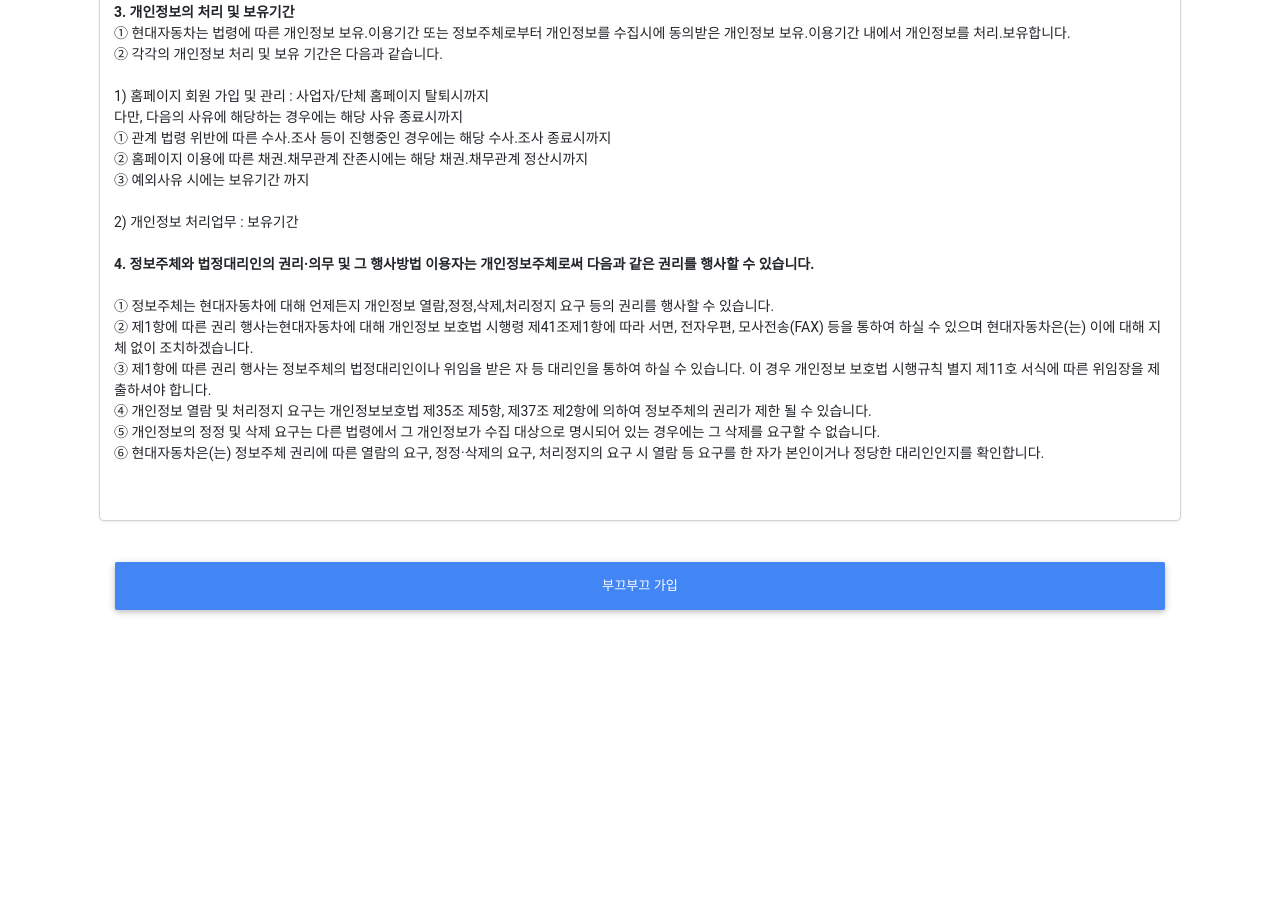
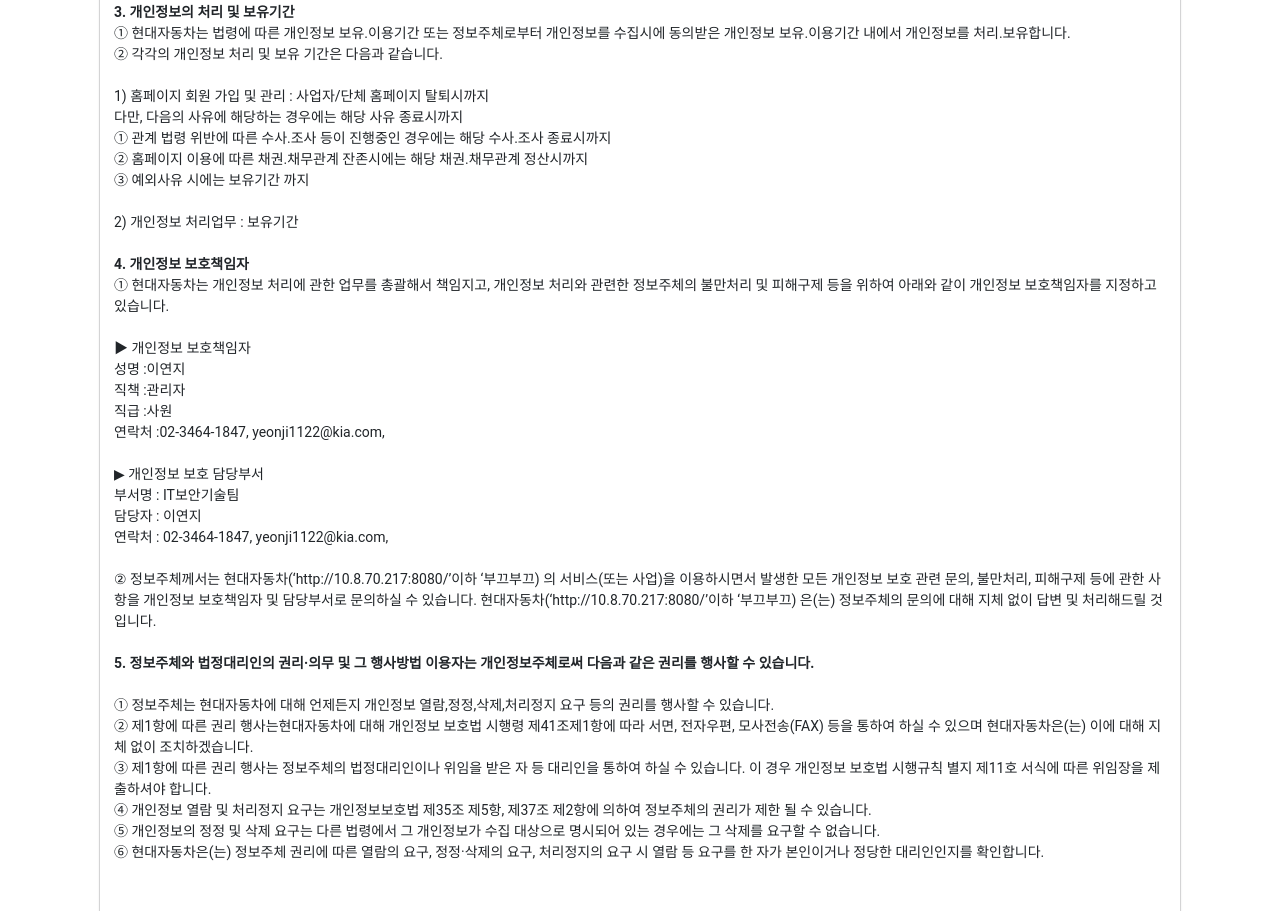
Before and after one commit to it-tech-division/bookbook, a Flask app: page /registUser in a window 1280 px wide, after a click on "개인정보 처리방침 원문 보기". Shown: the part 1342-2253 px from the top of the page. Before the commit the page ends 1957 px from the top, so only its background shows below. Run offline with Flask 2, Linux system fonts and the light colour scheme; some libraries are stand-ins or nearby versions.

Commit message:
개인정보 수집 동의 관련 버그 해결 및 내용 추가

```diff
--- a/templates/privacy.html
+++ b/templates/privacy.html
@@ -42,8 +42,23 @@
 
 2) 개인정보 처리업무 : 보유기간<br><br>
 
+<b>4. 개인정보 보호책임자</b><br>
+① 현대자동차는 개인정보 처리에 관한 업무를 총괄해서 책임지고, 개인정보 처리와 관련한 정보주체의 불만처리 및 피해구제 등을 위하여 아래와 같이 개인정보 보호책임자를 지정하고 있습니다.<br><br>
 
-<b>4. 정보주체와 법정대리인의 권리·의무 및 그 행사방법 이용자는 개인정보주체로써 다음과 같은 권리를 행사할 수 있습니다.</b><br><br>
+▶ 개인정보 보호책임자 <br>
+성명 :이연지<br>
+직책 :관리자<br>
+직급 :사원<br>
+연락처 :02-3464-1847, yeonji1122@kia.com,<br><br>
+
+▶ 개인정보 보호 담당부서<br>
+부서명 : IT보안기술팀<br>
+담당자 : 이연지<br>
+연락처 : 02-3464-1847, yeonji1122@kia.com,<br><br>
+
+② 정보주체께서는 현대자동차(‘http://10.8.70.217:8080/’이하 ‘부끄부끄) 의 서비스(또는 사업)을 이용하시면서 발생한 모든 개인정보 보호 관련 문의, 불만처리, 피해구제 등에 관한 사항을 개인정보 보호책임자 및 담당부서로 문의하실 수 있습니다. 현대자동차(‘http://10.8.70.217:8080/’이하 ‘부끄부끄) 은(는) 정보주체의 문의에 대해 지체 없이 답변 및 처리해드릴 것입니다.<br><br>
+
+<b>5. 정보주체와 법정대리인의 권리·의무 및 그 행사방법 이용자는 개인정보주체로써 다음과 같은 권리를 행사할 수 있습니다.</b><br><br>
 
 ① 정보주체는 현대자동차에 대해 언제든지 개인정보 열람,정정,삭제,처리정지 요구 등의 권리를 행사할 수 있습니다.<br>
 ② 제1항에 따른 권리 행사는현대자동차에 대해 개인정보 보호법 시행령 제41조제1항에 따라 서면, 전자우편, 모사전송(FAX) 등을 통하여 하실 수 있으며 현대자동차은(는) 이에 대해 지체 없이 조치하겠습니다.<br>
--- a/templates/registUser.html
+++ b/templates/registUser.html
@@ -89,7 +89,6 @@
 
 <script type="text/javascript" src="https://code.jquery.com/jquery-3.1.1.min.js"></script>
 <script src="https://cdnjs.cloudflare.com/ajax/libs/popper.js/1.11.0/umd/popper.min.js" integrity="sha384-b/U6ypiBEHpOf/4+1nzFpr53nxSS+GLCkfwBdFNTxtclqqenISfwAzpKaMNFNmj4" crossorigin="anonymous"></script>
-<script src="https://maxcdn.bootstrapcdn.com/bootstrap/4.0.0-beta/js/bootstrap.min.js" integrity="sha384-h0AbiXch4ZDo7tp9hKZ4TsHbi047NrKGLO3SEJAg45jXxnGIfYzk4Si90RDIqNm1" crossorigin="anonymous"></script>
 
 <script type="text/javascript">
 function checkPass(){
@@ -111,9 +110,14 @@
 
 function checkEmail() {
 	var email = document.getElementById("email").value;
+	var name = document.getElementById("name").value;
+
 	var exptext = /^[A-Za-z0-9_\.\-]+@[A-Za-z0-9\-]+\.[A-Za-z0-9\-]+/;
 
-	if(exptext.test(email) == false){
+	if(name==""){
+		alert("이름을 입력해주세요.");
+		return false;
+	}else if(exptext.test(email) == false){
 		alert("Email 형식이 올바르지 않습니다.");
 		return false;
 	}
```
